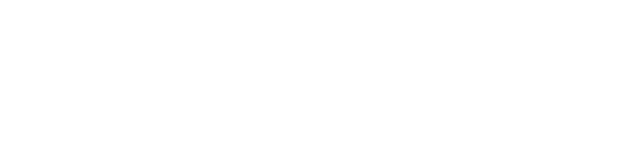
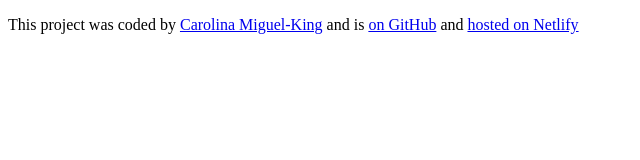
Before and after one commit to csmmiguel/my-meteo-app, a plain HTML site: page index.html in a window 1280 px wide. Shown: the whole page, without its empty margins (0-640 px from the left). Drawn offline with Linux system fonts and the light colour scheme.

Commit message:
Added footer links

```diff
--- a/index.html
+++ b/index.html
@@ -5,6 +5,22 @@
     <meta name="viewport" content="width=device-width, initial-scale=1.0" />
     <link rel="icon" type="image/x-icon" href="/src/meteoicon.png" />
     <title>Meteo App</title>
+    <footer>
+      <p>
+        This project was coded by
+        <a href="https://github.com/csmmiguel" target="_blank"
+          >Carolina Miguel-King</a
+        >
+        and is
+        <a href="https://github.com/csmmiguel?tab=repositories" target="_blank">
+          on GitHub</a
+        >
+        and
+        <a href="https://meteoapp-shecodes.netlify.app/" target="_blank"
+          >hosted on Netlify</a
+        >
+      </p>
+    </footer>
   </head>
   <body></body>
 </html>
```
